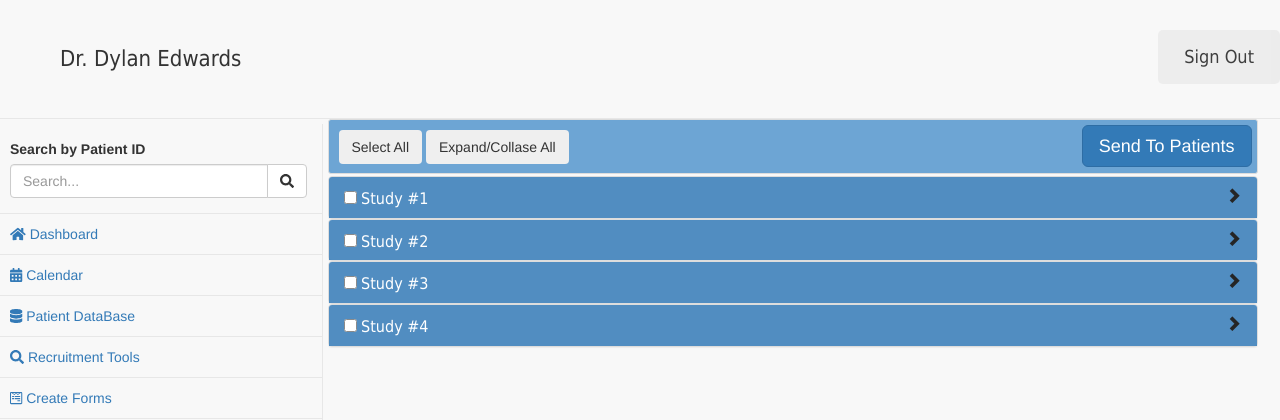
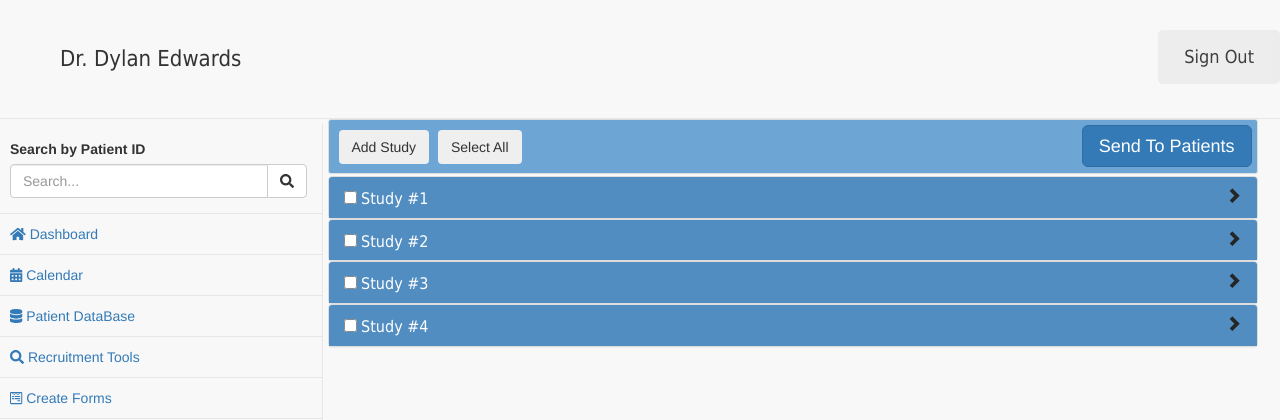
Before and after one commit to SomatThakali/webPortalProduction, a Django app: template patientPortal/templates/patientPortal/recruitment.html in a window 1280 px wide. Shown: the top 420 px of the page. Run offline with Django 3.2, Linux system fonts and the light colour scheme; the template is opened without the code that fills it: most values are stand-ins (such as "Sample title", 1, 10 or a date in 2020); some libraries are stand-ins or nearby versions.

Commit message:
Addition of button to add study

```diff
--- a/patientPortal/templates/patientPortal/recruitment.html
+++ b/patientPortal/templates/patientPortal/recruitment.html
@@ -16,6 +16,7 @@
   <link href="{% static 'css/formatting/text-indenting.css' %}" rel="stylesheet">
   <!-- Font Calls -->
   <link href="{% static 'css/font/general-fonts.css' %}" rel="stylesheet">
+  <link href="{% static '/Users/teddycolon/webprojects/github/webPortalProduction/static/javascript/jquery/studyPanel.js' %}">
   <style>
     body {
       background-color: #F8F8F8;
@@ -110,13 +111,27 @@
         <div class="col-sm-9" data-ng-controller="patientController">
           <!--HEADER-->
           <div class="accord-header">
-            <button type="button" onclick="Check('studs')" name="checkAll" class="chAllRP btn" data-toggle="checkbox" style="margin: 10px 0 0 10px;">Select All</button>
-            <button type="button" name="ECAll" class="btn ExCol" data-toggle="checkbox" style="margin: 10px 0 0 0;">Expand/Collase All</button>
+            <button type="button" data-toggle="modal" data-target="#pop-up-modal" name="addgroup" class="btn openModal" style="margin: 10px 0 0 10px;">Add Study</button>
+            <button type="button" onclick="Check('studs')" name="checkAll" class="chAllRP btn" data-toggle="checkbox" style="margin: 10px 0 0 5px;">Select All</button>
             <button type="button" class="modBTN btn btn-primary btn-lg" data-toggle="modal" data-target="#myModal">Send To Patients</button>
           </div>
-          <!--111END111-->
 
           <div class="no-margin" style="overflow-y: auto; height:400px;">
+            <!--<div class="modal fade" id="pop-up-modal" role="dialog">
+              <div class="modal-dialog">
+                <div class="modal-content" style="height:400px; width:75%;">
+
+                  <h4>Title of Study:</h4>
+                  <input type="text">
+                  <h4>Description:</h4>
+                  <input type="text">
+                  <h4>Name of Researcher:</h4>
+                  <input type="text">
+                  <h4>Additional Info:</h4>
+                  <input type="text">
+                </div>
+              </div>
+            </div>-->
             <div class="panel-group" id="accordion">
               <div data-ng-repeat="study in studies">
                 <studies-listing info="study"></studies-listing>
@@ -130,7 +145,6 @@
               <div class="modal-dialog">
                 <!-- Modal content-->
                 <div class="modal-content">
-
 
                   <!--HEADER-->
                   <div class="modal-header">
@@ -249,18 +263,9 @@
                     </div>
                     <!--End of Search Bar Section-->
 
-
-
                     <h4 class="modal-title">Recipients</h4>
                   </div>
-                  <!--HEADER END-->
-                  <!--<div class="full-modal-body" style="max-height: 300px; overflow-y:scroll;">-->
 
-
-                  <!--<div class="modal-body" style="border:1px solid #ddd; margin: 5px;">
-                      </div>
-                      <div class="full-modal-body" style="max-height: 300px; overflow-y:scroll;"></div>
-                    -->
                   <div class="full-modal-body" style="max-height: 300px; overflow-y:scroll;">
                     <table class="table table-hover" id="usrTable1">
                       <thead>
@@ -356,13 +361,13 @@
       }
     }
     //following code is to collapse/expand all of the studies
-    $(document).ready(function() {
+    /*$(document).ready(function() {
       $(".ExCol").click(function() {
         $(".collapse").collapse("show");
         $(".in").collapse("hide");
       });
-    });
-    //following code selects all patients
+    });*/
+    $(document).ready()
 
   </script>
 </body>
```
